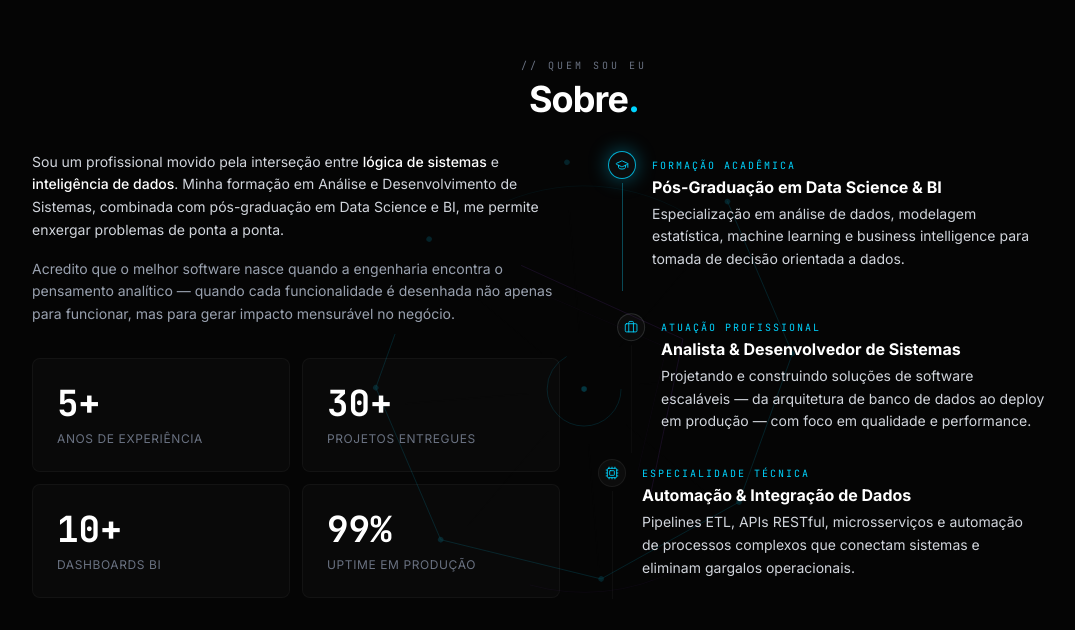
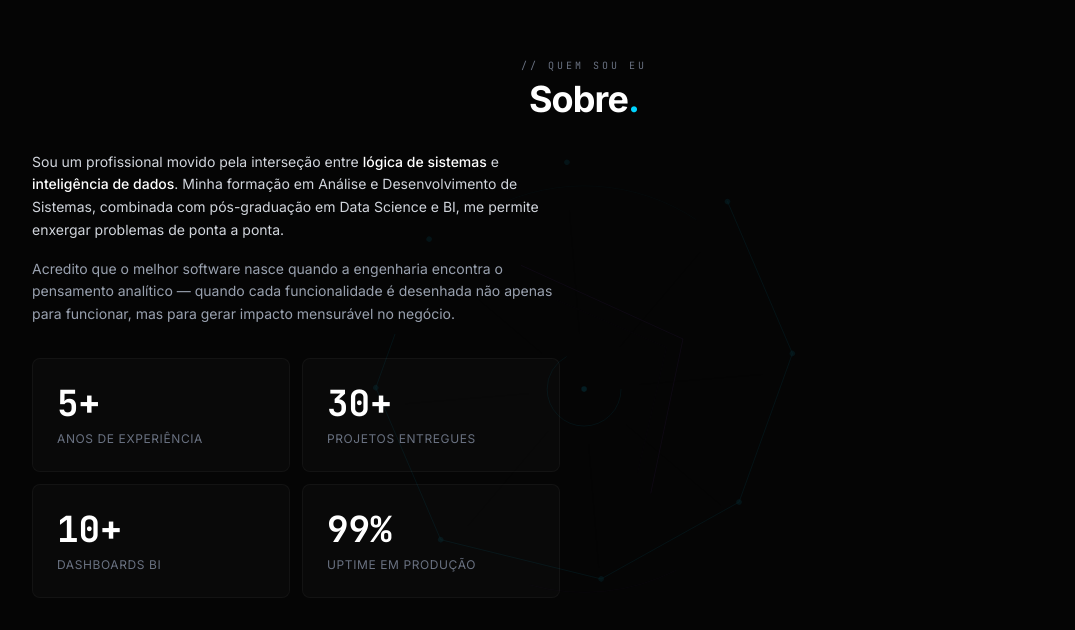
Before and after one commit to fescarvalho/new_site, a Next.js app: page / in a window 1280 px wide. Shown: the part 2411-3041 px from the top of the page, without its empty margins (56-1131 px from the left). Built offline with nearby package versions, Linux system fonts and the light colour scheme.

Commit message:
fix: Correcoes nas animaçoes do hero

```diff
--- a/src/app/page.tsx
+++ b/src/app/page.tsx
@@ -9,7 +9,7 @@ import Projects from "@/components/Projects";
 
 export default function Home() {
   return (
-    <main className="relative selection:bg-cyber selection:text-black overflow-x-hidden w-full">
+    <main className="relative selection:bg-cyber selection:text-black overflow-clip w-full">
       <Navbar />
 
       {/* ── Scroll-driven SVG container ──
```
